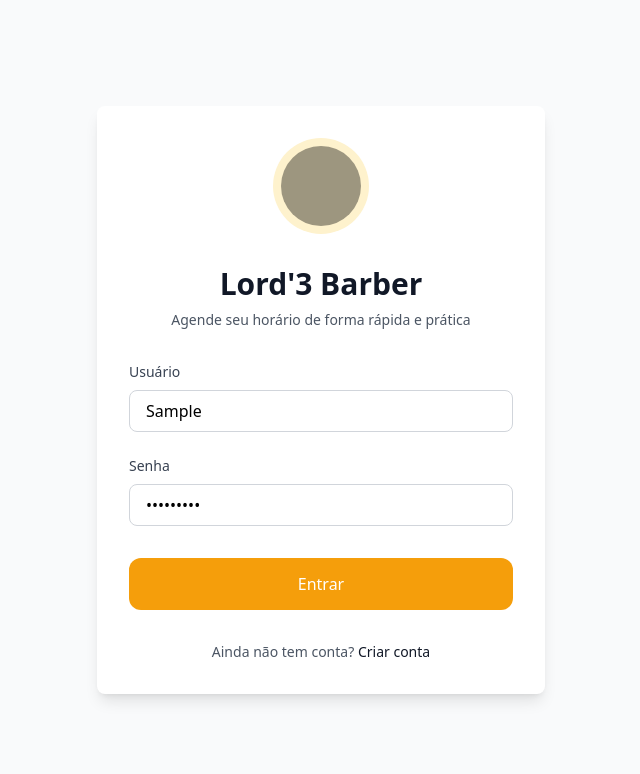
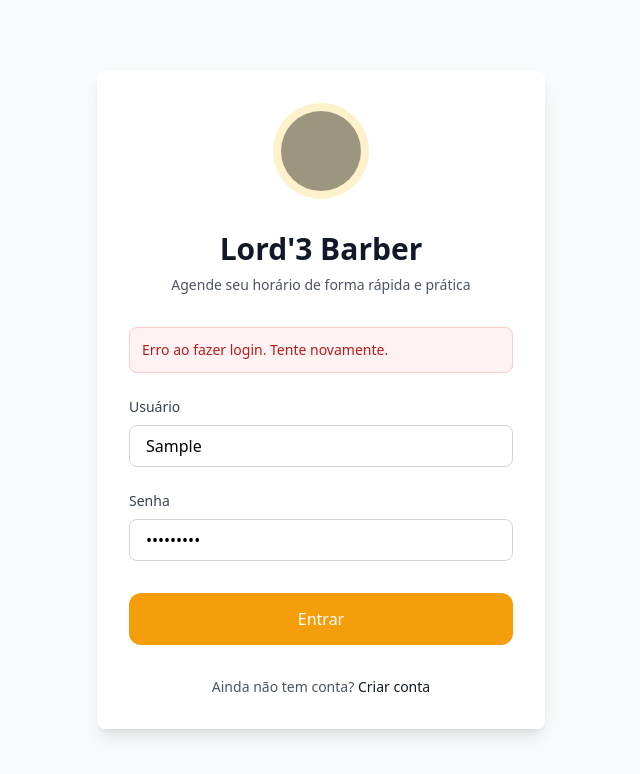
Before and after one commit to GustavoTiburcio/BarberTime, a React (Vite) app: page /login in a window 1280 px wide. Both pictures are taken after typing "Sample", "Sample123" into the empty fields and a click on the button "Entrar". Shown: the top 774 px of the page, without its empty margins (319-959 px from the left). Built offline with nearby package versions, Linux system fonts and the light colour scheme; no server answers; grey boxes are pictures that could not be loaded.

Commit message:
Login connect api

```diff
--- /dev/null
+++ b/src/hooks/useLogin.ts
@@ -0,0 +1,26 @@
+import { useMutation } from '@tanstack/react-query';
+import { api } from '../lib/api';
+
+interface LoginData {
+  username: string;
+  password: string;
+}
+
+interface LoginResponse {
+  token: string;
+  [key: string]: any;
+}
+
+export function useLogin() {
+  return useMutation({
+    mutationFn: async (data: LoginData) => {
+      const response = await api.post<LoginResponse>('/login', data);
+
+      if (response.status === 200 && response.data.token) {
+        localStorage.setItem('token', response.data.token);
+      }
+
+      return response.data;
+    },
+  });
+}
--- a/src/lib/api.ts
+++ b/src/lib/api.ts
@@ -3,3 +3,12 @@ import axios from 'axios';
 export const api = axios.create({
   baseURL: import.meta.env.VITE_API_URL ?? 'http://localhost:3000/api',
 });
+
+// Interceptor para adicionar token ao header
+api.interceptors.request.use((config) => {
+  const token = localStorage.getItem('token');
+  if (token) {
+    config.headers.Authorization = `Bearer ${token}`;
+  }
+  return config;
+});
--- a/src/pages/Login.tsx
+++ b/src/pages/Login.tsx
@@ -1,21 +1,27 @@
 import { useForm } from 'react-hook-form';
 import { zodResolver } from '@hookform/resolvers/zod';
 import { z } from 'zod';
-import {Button} from '../components/Button';
+import { useNavigate } from 'react-router-dom';
+import { Button } from '../components/Button';
+import { useLogin } from '../hooks/useLogin';
+import { AxiosError } from 'axios';
 
 // Schema de validação com Zod
 const loginSchema = z.object({
   username: z
     .string()
-    .min(3, 'Usuário deve ter no mínimo 3 caracteres'),
+    .min(1, 'Usuário é obrigatório'),
   password: z
     .string()
-    .min(3, 'Senha deve ter no mínimo 3 caracteres'),
+    .min(1, 'Senha é obrigatória'),
 });
 
 type LoginFormData = z.infer<typeof loginSchema>;
 
 export default function Login() {
+  const navigate = useNavigate();
+  const { mutate: login, isPending, isError, error } = useLogin();
+
   const {
     register,
     handleSubmit,
@@ -25,7 +31,11 @@ export default function Login() {
   });
 
   const onSubmit = (data: LoginFormData) => {
-    console.log('Login submit:', data);
+    login(data, {
+      onSuccess: () => {
+        navigate('/dashboard');
+      },
+    });
   };
 
   return (
@@ -50,6 +60,15 @@ export default function Login() {
         </p>
 
         <form onSubmit={handleSubmit(onSubmit)} className="space-y-6">
+          {/* Error Message */}
+          {isError && (
+            <div className="p-3 bg-red-50 border border-red-200 rounded-lg">
+              <p className="text-sm text-red-700">
+                {error instanceof AxiosError ? error.response?.data?.error || 'Erro ao fazer login. Tente novamente.' : error instanceof Error ? error.message : 'Erro ao fazer login. Tente novamente.'}
+              </p>
+            </div>
+          )}
+
           {/* Username Field */}
           <div>
             <label htmlFor="username" className="block text-sm font-medium text-gray-700 mb-2">
@@ -59,12 +78,12 @@ export default function Login() {
               id="username"
               type="text"
               placeholder="Digite seu usuário"
+              disabled={isPending}
               {...register('username')}
-              className={`w-full px-4 py-2 border rounded-lg focus:outline-none focus:ring-2 transition ${
-                errors.username
+              className={`w-full px-4 py-2 border rounded-lg focus:outline-none focus:ring-2 transition disabled:bg-gray-100 disabled:cursor-not-allowed ${errors.username
                   ? 'border-red-500 focus:ring-red-200'
                   : 'border-gray-300 focus:ring-yellow-200 focus:border-yellow-400'
-              }`}
+                }`}
             />
             {errors.username && (
               <p className="mt-2 text-sm text-red-600">
@@ -82,12 +101,12 @@ export default function Login() {
               id="password"
               type="password"
               placeholder="Digite sua senha"
+              disabled={isPending}
               {...register('password')}
-              className={`w-full px-4 py-2 border rounded-lg focus:outline-none focus:ring-2 transition ${
-                errors.password
+              className={`w-full px-4 py-2 border rounded-lg focus:outline-none focus:ring-2 transition disabled:bg-gray-100 disabled:cursor-not-allowed ${errors.password
                   ? 'border-red-500 focus:ring-red-200'
                   : 'border-gray-300 focus:ring-yellow-200 focus:border-yellow-400'
-              }`}
+                }`}
             />
             {errors.password && (
               <p className="mt-2 text-sm text-red-600">
@@ -99,9 +118,10 @@ export default function Login() {
           {/* Submit Button */}
           <Button
             type="submit"
-            className="w-full text-white font-medium py-2 rounded-lg transition"
+            disabled={isPending}
+            className="w-full text-white font-medium py-2 rounded-lg transition disabled:opacity-50 disabled:cursor-not-allowed"
           >
-            Entrar
+            {isPending ? 'Entrando...' : 'Entrar'}
           </Button>
         </form>
 
```
